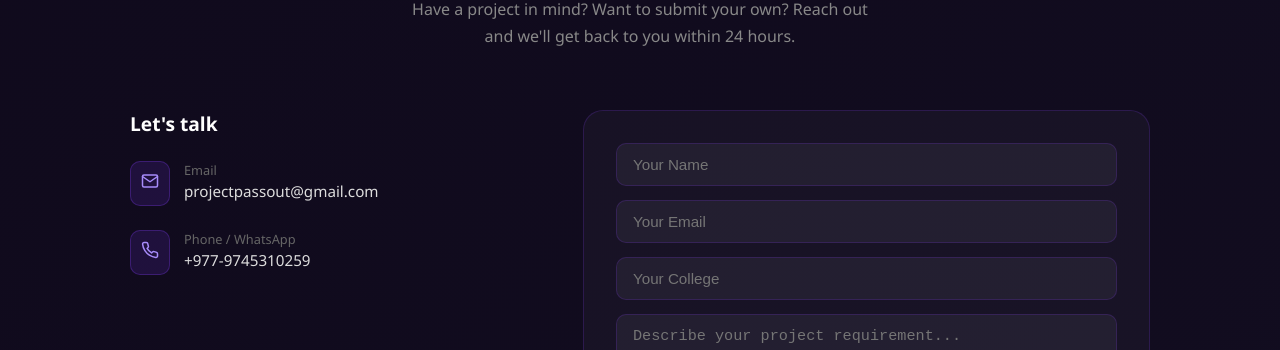
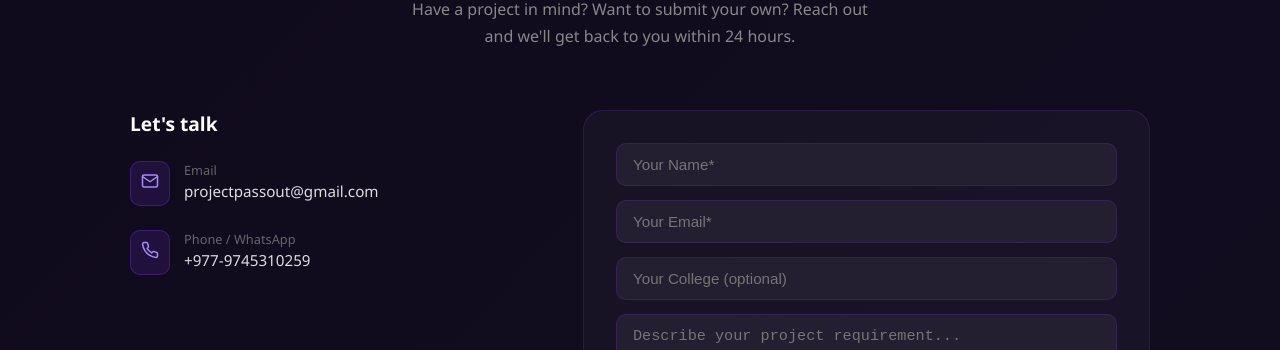
Before and after one commit to rijan0717/ProjectPassout, a React (Create React App) app: page / in a window 1280 px wide. Shown: the part 3135-3485 px from the top of the page. Built offline with nearby package versions, Linux system fonts and the light colour scheme.

Commit message:
new email link  integrated

```diff
--- a/src/components/Contact.jsx
+++ b/src/components/Contact.jsx
@@ -78,7 +78,7 @@ function Contact() {
             { icon: <FiMail size={18} />,
             label: "Email",
             value: "projectpassout@gmail.com",
-            href: "https://mail.google.com/mail/?view=cm&to=projectpassout@gmail.com",
+            href: "https://mail.google.com/mail/?view=cm&to=passoutproject@gmail.com",
         },
             { icon: <FiPhone size={18} />,
               label: "Phone / WhatsApp",
@@ -154,9 +154,9 @@ function Contact() {
           }}
         >
           {[
-            { name: "name", placeholder: "Your Name", type: "text" },
-            { name: "email", placeholder: "Your Email", type: "email" },
-            { name: "college", placeholder: "Your College", type: "text" },
+            { name: "name", placeholder: "Your Name*", type: "text", required:true},
+            { name: "email", placeholder: "Your Email*", type: "email", required:true},
+            { name: "college", placeholder: "Your College (optional)", type: "text", required:false},
           ].map((field) => (
             <input
               key={field.name}
@@ -165,7 +165,7 @@ function Contact() {
               placeholder={field.placeholder}
               value={form[field.name]}
               onChange={handleChange}
-              required
+              required={field.required}
               style={{
                 width: "100%",
                 background: "rgba(255,255,255,0.05)",
--- a/src/components/Footer.jsx
+++ b/src/components/Footer.jsx
@@ -112,7 +112,7 @@ function Footer() {
             <div style={{ display: "flex", alignItems: "center", gap: "10px", color: "#666", fontSize: "0.9rem" }}>
              <FiMail size={15} color="#7c3aed" />
 
-         <a href="https://mail.google.com/mail/?view=cm&to=projectpassout@gmail.com"
+         <a href="https://mail.google.com/mail/?view=cm&to=passoutproject@gmail.com"
           target="_blank"
           rel="noreferrer"
           style={{
```
